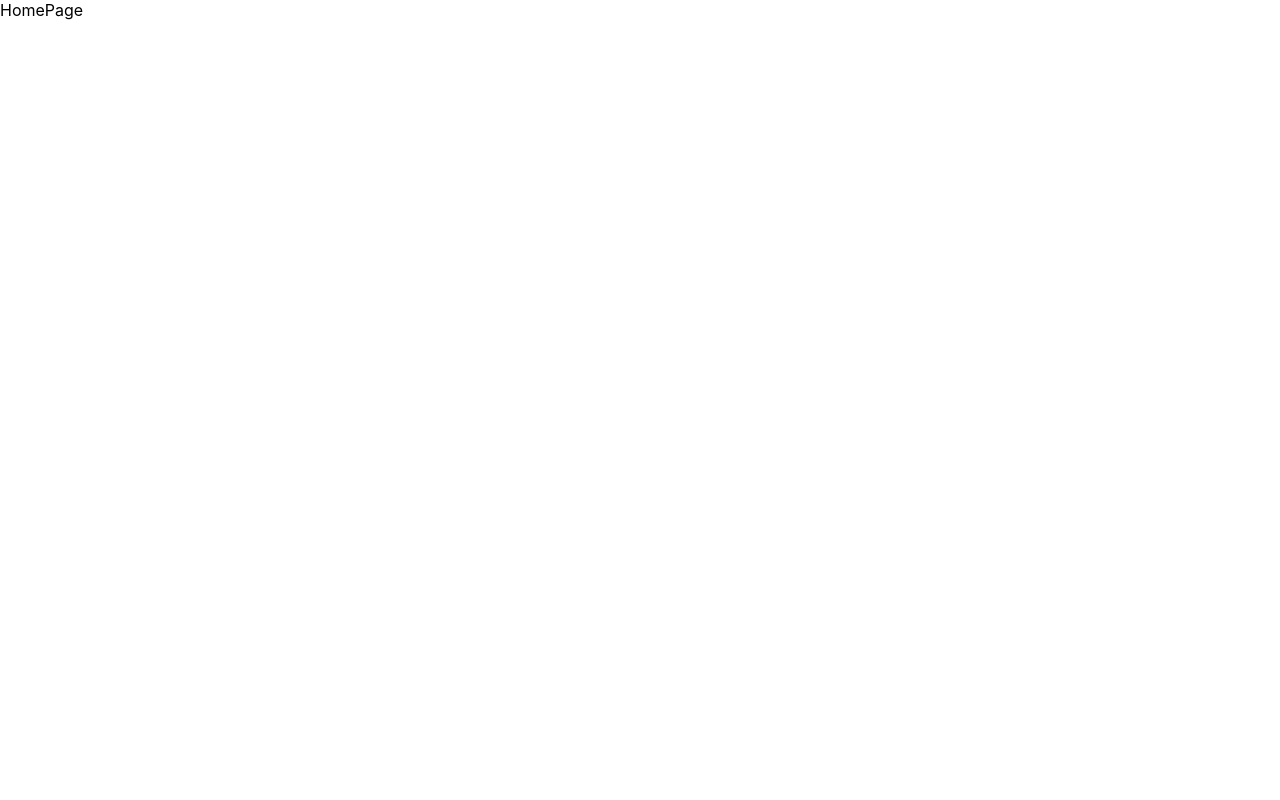
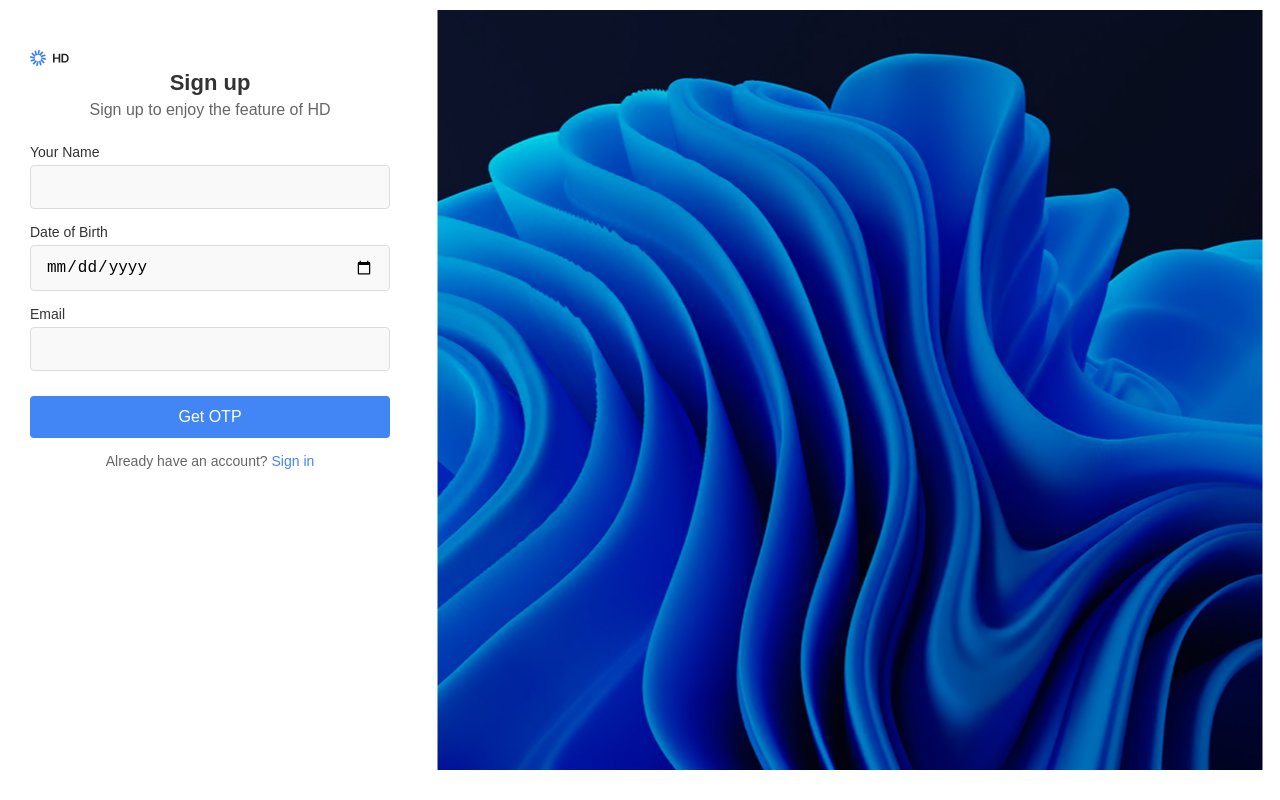
Before and after one commit to vivekkumar5555/frontend, a React (Create React App) app: page / in a window 1280 px wide. Built offline with nearby package versions, Linux system fonts and the light colour scheme.

Commit message:
Update App.tsx

```diff
--- a/src/App.tsx
+++ b/src/App.tsx
@@ -11,8 +11,8 @@
 
         <Router>
           <Routes>
-            <Route path="/home" element={<SignupPage />} />
-            <Route path="/" element={<HomePage />} />
+            <Route path="/" element={<SignupPage />} />
+            <Route path="/home" element={<HomePage />} />
             {/* Add a catch-all route for client-side routing */}
             <Route path="*" element={<HomePage />} />
           </Routes>
```
